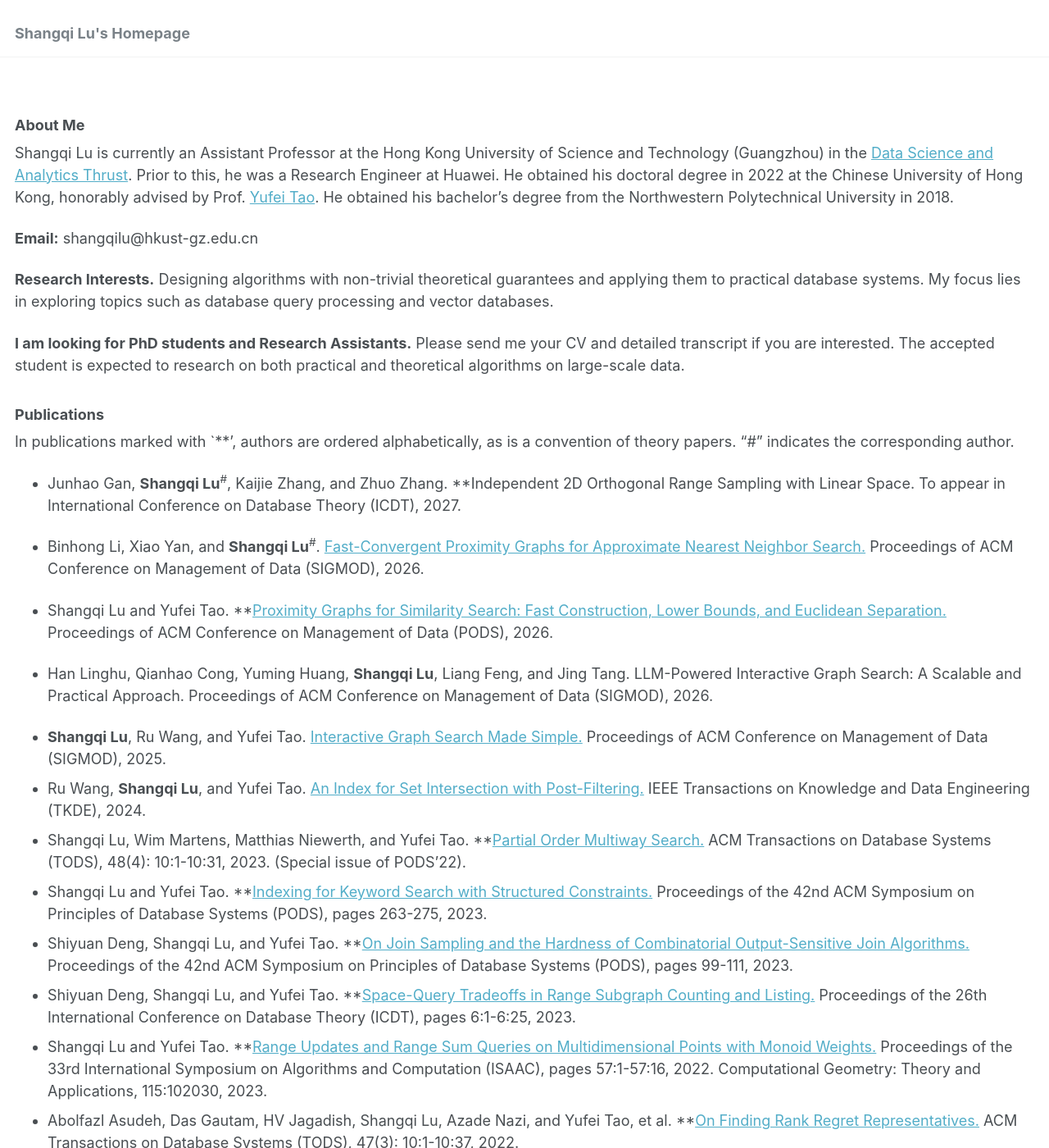
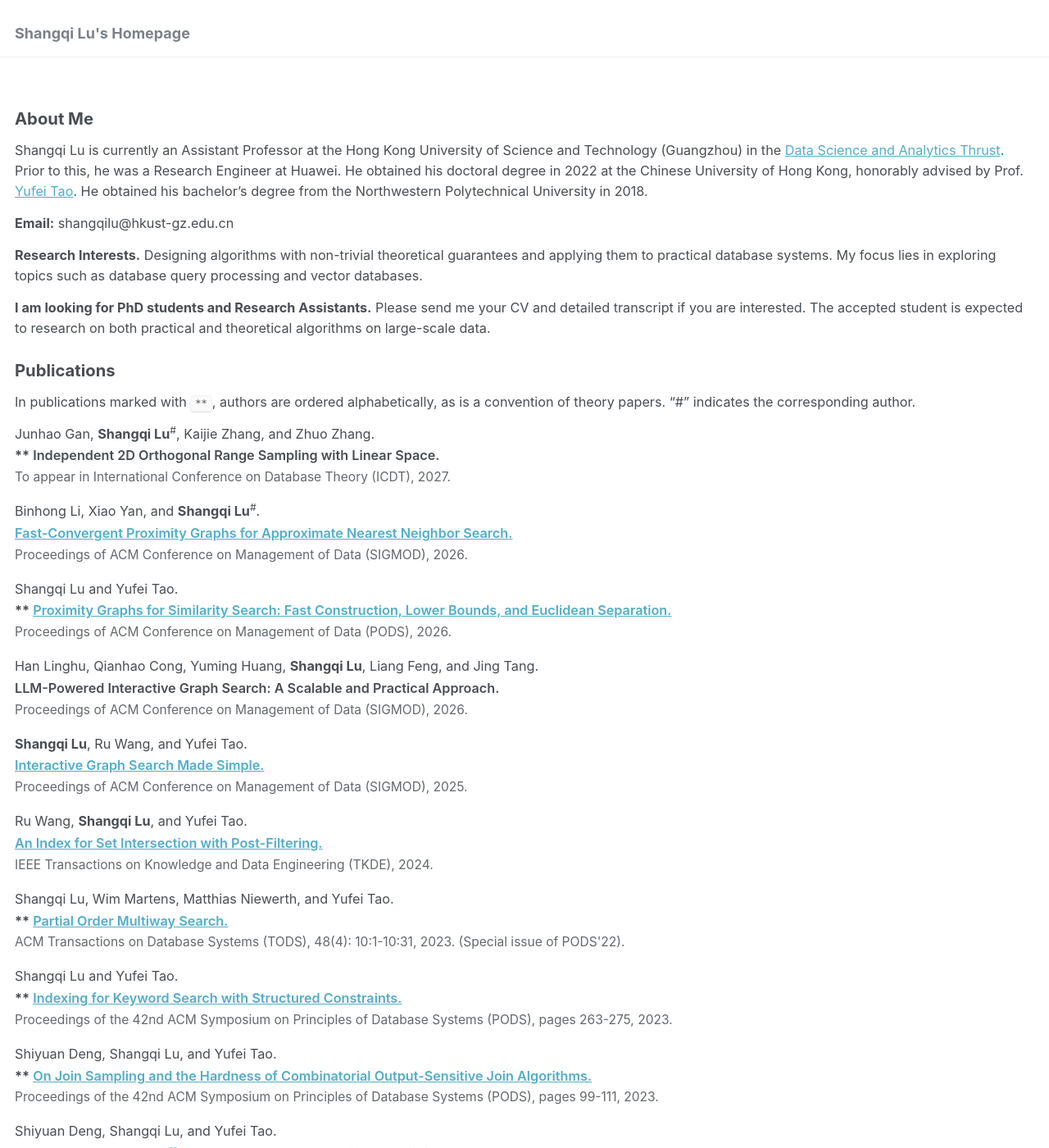
Before and after one commit to shangqilu/shangqilu.github.io, a Jekyll site: the page built from _pages/about.md, in a window 1280 px wide and 1400 px high. Shown: the whole window at 82% size. Built offline with Jekyll 4.4.1, drawn with Linux system fonts in a browser that asks for light colours; some of the changed text lies outside the part shown.

Commit message:
Update homepage publication layout

```diff
--- a/_pages/about.md
+++ b/_pages/about.md
@@ -12,6 +12,8 @@ redirect_from:
   }
 </style>
 
+<div class="home-content" markdown="1">
+
 ### About Me
 
 Shangqi Lu is currently an Assistant Professor at the Hong Kong University of Science and Technology (Guangzhou) in the [Data Science and Analytics Thrust](https://dsa.hkust-gz.edu.cn/). Prior to this, he was a Research Engineer at Huawei. He obtained his doctoral degree in 2022 at the Chinese University of Hong Kong, honorably advised by Prof. [Yufei Tao](https://www.cse.cuhk.edu.hk/~taoyf/). He obtained his bachelor's degree from the Northwestern Polytechnical University in 2018.
@@ -25,27 +27,97 @@ Shangqi Lu is currently an Assistant Professor at the Hong Kong University of Sc
 
 ### Publications
 
-In publications marked with `**', authors are ordered alphabetically, as is a convention of theory papers. "#" indicates the corresponding author.
+In publications marked with `**`, authors are ordered alphabetically, as is a convention of theory papers. "#" indicates the corresponding author.
 
-- Junhao Gan, **Shangqi Lu**<sup>#</sup>, Kaijie Zhang, and Zhuo Zhang. **Independent 2D Orthogonal Range Sampling with Linear Space. To appear in International Conference on Database Theory (ICDT), 2027.
+<div class="pub-item">
+  <div class="pub-authors">Junhao Gan, <strong>Shangqi Lu</strong><sup>#</sup>, Kaijie Zhang, and Zhuo Zhang.</div>
+  <div class="pub-title"><span class="pub-marker">**</span> Independent 2D Orthogonal Range Sampling with Linear Space.</div>
+  <div class="pub-venue">To appear in International Conference on Database Theory (ICDT), 2027.</div>
+</div>
 
-- Binhong Li, Xiao Yan, and **Shangqi Lu**<sup>#</sup>. [Fast-Convergent Proximity Graphs for Approximate Nearest Neighbor Search.](http://shangqilu.github.io/files/mypapers/sigmod26.pdf) Proceedings of ACM Conference on Management of Data (SIGMOD), 2026.
+<div class="pub-item">
+  <div class="pub-authors">Binhong Li, Xiao Yan, and <strong>Shangqi Lu</strong><sup>#</sup>.</div>
+  <div class="pub-title"><a href="http://shangqilu.github.io/files/mypapers/sigmod26.pdf">Fast-Convergent Proximity Graphs for Approximate Nearest Neighbor Search.</a></div>
+  <div class="pub-venue">Proceedings of ACM Conference on Management of Data (SIGMOD), 2026.</div>
+</div>
 
-- Shangqi Lu and Yufei Tao. **[Proximity Graphs for Similarity Search: Fast Construction, Lower Bounds, and Euclidean Separation.](http://shangqilu.github.io/files/mypapers/pods26.pdf) Proceedings of ACM Conference on Management of Data (PODS), 2026.
+<div class="pub-item">
+  <div class="pub-authors">Shangqi Lu and Yufei Tao.</div>
+  <div class="pub-title"><span class="pub-marker">**</span> <a href="http://shangqilu.github.io/files/mypapers/pods26.pdf">Proximity Graphs for Similarity Search: Fast Construction, Lower Bounds, and Euclidean Separation.</a></div>
+  <div class="pub-venue">Proceedings of ACM Conference on Management of Data (PODS), 2026.</div>
+</div>
 
-- Han Linghu, Qianhao Cong, Yuming Huang, **Shangqi Lu**, Liang Feng, and Jing Tang. LLM-Powered Interactive Graph Search: A Scalable and Practical Approach. Proceedings of ACM Conference on Management of Data (SIGMOD), 2026.
+<div class="pub-item">
+  <div class="pub-authors">Han Linghu, Qianhao Cong, Yuming Huang, <strong>Shangqi Lu</strong>, Liang Feng, and Jing Tang.</div>
+  <div class="pub-title">LLM-Powered Interactive Graph Search: A Scalable and Practical Approach.</div>
+  <div class="pub-venue">Proceedings of ACM Conference on Management of Data (SIGMOD), 2026.</div>
+</div>
 
-- **Shangqi Lu**, Ru Wang, and Yufei Tao. [Interactive Graph Search Made Simple.](http://shangqilu.github.io/files/mypapers/sigmod25.pdf) Proceedings of ACM Conference on Management of Data (SIGMOD), 2025.
-- Ru Wang, **Shangqi Lu**, and Yufei Tao. [An Index for Set Intersection with Post-Filtering.](http://shangqilu.github.io/files/mypapers/tkde24.pdf) IEEE Transactions on Knowledge and Data Engineering (TKDE), 2024.
-- Shangqi Lu, Wim Martens, Matthias Niewerth, and Yufei Tao. **[Partial Order Multiway Search.](http://shangqilu.github.io/files/mypapers/tods23.pdf) ACM Transactions on Database Systems (TODS), 48(4): 10:1-10:31, 2023. (Special issue of PODS'22).
-- Shangqi Lu and Yufei Tao. **[Indexing for Keyword Search with Structured Constraints.](http://shangqilu.github.io/files/mypapers/pods23-kwgeo.pdf) Proceedings of the 42nd ACM Symposium on Principles of Database Systems (PODS), pages 263-275, 2023.
-- Shiyuan Deng, Shangqi Lu, and Yufei Tao. **[On Join Sampling and the Hardness of Combinatorial Output-Sensitive Join Algorithms.](http://shangqilu.github.io/files/mypapers/pods23-jsamp.pdf) Proceedings of the 42nd ACM Symposium on Principles of Database Systems (PODS), pages 99-111, 2023.
-- Shiyuan Deng, Shangqi Lu, and Yufei Tao. **[Space-Query Tradeoffs in Range Subgraph Counting and Listing.](http://shangqilu.github.io/files/mypapers/icdt23-range-graph.pdf) Proceedings of the 26th International Conference on Database Theory (ICDT), pages 6:1-6:25, 2023.
-- Shangqi Lu and Yufei Tao. **[Range Updates and Range Sum Queries on Multidimensional Points with Monoid Weights.](http://shangqilu.github.io/files/mypapers/comgeo23.pdf) Proceedings of the 33rd International Symposium on Algorithms and Computation (ISAAC), pages 57:1-57:16, 2022. Computational Geometry: Theory and Applications, 115:102030, 2023.
-- Abolfazl Asudeh, Das Gautam, HV Jagadish, Shangqi Lu, Azade Nazi, and Yufei Tao, et al. **[On Finding Rank Regret Representatives.](http://shangqilu.github.io/files/mypapers/tods22.pdf) ACM Transactions on Database Systems (TODS), 47(3): 10:1-10:37, 2022.
-- Shangqi Lu, Wim Martens, Matthias Niewerth, and Yufei Tao. **[Optimal Algorithms for Multiway Search on Partial Orders.](http://shangqilu.github.io/files/mypapers/pods22-igs.pdf) Proceedings of the 41st ACM Symposium on Principles of Database Systems (PODS), pages 175-187, 2022 (ACM SIGMOD Research Highlight Award 2023).
-- Shangqi Lu and Yufei Tao. **[Towards Optimal Dynamic Indexes for Approximate (and Exact) Triangle Counting.](http://shangqilu.github.io/files/mypapers/icdt21.pdf) Proceedings of the 24th International Conference on Database Theory (ICDT), pages 6:1-6:23, 2021.
-- Yufei Tao and **Shangqi Lu.** [From Online to Non-i.i.d. Batch Learning.](http://shangqilu.github.io/files/mypapers/kdd20.pdf) Proceedings of the 26th ACM International Conference On Knowledge Discovery and Data Mining (SIGKDD), pages 328-337, 2020.
+<div class="pub-item">
+  <div class="pub-authors"><strong>Shangqi Lu</strong>, Ru Wang, and Yufei Tao.</div>
+  <div class="pub-title"><a href="http://shangqilu.github.io/files/mypapers/sigmod25.pdf">Interactive Graph Search Made Simple.</a></div>
+  <div class="pub-venue">Proceedings of ACM Conference on Management of Data (SIGMOD), 2025.</div>
+</div>
+
+<div class="pub-item">
+  <div class="pub-authors">Ru Wang, <strong>Shangqi Lu</strong>, and Yufei Tao.</div>
+  <div class="pub-title"><a href="http://shangqilu.github.io/files/mypapers/tkde24.pdf">An Index for Set Intersection with Post-Filtering.</a></div>
+  <div class="pub-venue">IEEE Transactions on Knowledge and Data Engineering (TKDE), 2024.</div>
+</div>
+
+<div class="pub-item">
+  <div class="pub-authors">Shangqi Lu, Wim Martens, Matthias Niewerth, and Yufei Tao.</div>
+  <div class="pub-title"><span class="pub-marker">**</span> <a href="http://shangqilu.github.io/files/mypapers/tods23.pdf">Partial Order Multiway Search.</a></div>
+  <div class="pub-venue">ACM Transactions on Database Systems (TODS), 48(4): 10:1-10:31, 2023. (Special issue of PODS'22).</div>
+</div>
+
+<div class="pub-item">
+  <div class="pub-authors">Shangqi Lu and Yufei Tao.</div>
+  <div class="pub-title"><span class="pub-marker">**</span> <a href="http://shangqilu.github.io/files/mypapers/pods23-kwgeo.pdf">Indexing for Keyword Search with Structured Constraints.</a></div>
+  <div class="pub-venue">Proceedings of the 42nd ACM Symposium on Principles of Database Systems (PODS), pages 263-275, 2023.</div>
+</div>
+
+<div class="pub-item">
+  <div class="pub-authors">Shiyuan Deng, Shangqi Lu, and Yufei Tao.</div>
+  <div class="pub-title"><span class="pub-marker">**</span> <a href="http://shangqilu.github.io/files/mypapers/pods23-jsamp.pdf">On Join Sampling and the Hardness of Combinatorial Output-Sensitive Join Algorithms.</a></div>
+  <div class="pub-venue">Proceedings of the 42nd ACM Symposium on Principles of Database Systems (PODS), pages 99-111, 2023.</div>
+</div>
+
+<div class="pub-item">
+  <div class="pub-authors">Shiyuan Deng, Shangqi Lu, and Yufei Tao.</div>
+  <div class="pub-title"><span class="pub-marker">**</span> <a href="http://shangqilu.github.io/files/mypapers/icdt23-range-graph.pdf">Space-Query Tradeoffs in Range Subgraph Counting and Listing.</a></div>
+  <div class="pub-venue">Proceedings of the 26th International Conference on Database Theory (ICDT), pages 6:1-6:25, 2023.</div>
+</div>
+
+<div class="pub-item">
+  <div class="pub-authors">Shangqi Lu and Yufei Tao.</div>
+  <div class="pub-title"><span class="pub-marker">**</span> <a href="http://shangqilu.github.io/files/mypapers/comgeo23.pdf">Range Updates and Range Sum Queries on Multidimensional Points with Monoid Weights.</a></div>
+  <div class="pub-venue">Proceedings of the 33rd International Symposium on Algorithms and Computation (ISAAC), pages 57:1-57:16, 2022. Computational Geometry: Theory and Applications, 115:102030, 2023.</div>
+</div>
+
+<div class="pub-item">
+  <div class="pub-authors">Abolfazl Asudeh, Das Gautam, HV Jagadish, Shangqi Lu, Azade Nazi, and Yufei Tao, et al.</div>
+  <div class="pub-title"><span class="pub-marker">**</span> <a href="http://shangqilu.github.io/files/mypapers/tods22.pdf">On Finding Rank Regret Representatives.</a></div>
+  <div class="pub-venue">ACM Transactions on Database Systems (TODS), 47(3): 10:1-10:37, 2022.</div>
+</div>
+
+<div class="pub-item">
+  <div class="pub-authors">Shangqi Lu, Wim Martens, Matthias Niewerth, and Yufei Tao.</div>
+  <div class="pub-title"><span class="pub-marker">**</span> <a href="http://shangqilu.github.io/files/mypapers/pods22-igs.pdf">Optimal Algorithms for Multiway Search on Partial Orders.</a></div>
+  <div class="pub-venue">Proceedings of the 41st ACM Symposium on Principles of Database Systems (PODS), pages 175-187, 2022 (ACM SIGMOD Research Highlight Award 2023).</div>
+</div>
+
+<div class="pub-item">
+  <div class="pub-authors">Shangqi Lu and Yufei Tao.</div>
+  <div class="pub-title"><span class="pub-marker">**</span> <a href="http://shangqilu.github.io/files/mypapers/icdt21.pdf">Towards Optimal Dynamic Indexes for Approximate (and Exact) Triangle Counting.</a></div>
+  <div class="pub-venue">Proceedings of the 24th International Conference on Database Theory (ICDT), pages 6:1-6:23, 2021.</div>
+</div>
+
+<div class="pub-item">
+  <div class="pub-authors">Yufei Tao and <strong>Shangqi Lu</strong>.</div>
+  <div class="pub-title"><a href="http://shangqilu.github.io/files/mypapers/kdd20.pdf">From Online to Non-i.i.d. Batch Learning.</a></div>
+  <div class="pub-venue">Proceedings of the 26th ACM International Conference On Knowledge Discovery and Data Mining (SIGKDD), pages 328-337, 2020.</div>
+</div>
 
 ### Awards
 
@@ -72,3 +144,5 @@ In publications marked with `**', authors are ordered alphabetically, as is a co
 - ACM TODS Reviewers Board Member
 - PC Member of ICDE 2026
 - PC Member of SIGMOD 2027
+
+</div>
--- a/_sass/_page.scss
+++ b/_sass/_page.scss
@@ -105,6 +105,48 @@
     margin-top: -1.5em;
     padding-left: 1.25rem;
   }
+}
+
+.home-content {
+  font-size: 0.9rem;
+  line-height: 1.55;
+
+  h3 {
+    margin-top: 1.35em;
+    margin-bottom: 0.65em;
+    font-size: 1.25em;
+  }
+
+  p {
+    margin-bottom: 0.85em;
+  }
+
+  ul {
+    margin-top: 0.35em;
+  }
+}
+
+.pub-item {
+  margin: 0 0 1.05em;
+}
+
+.pub-authors,
+.pub-title,
+.pub-venue {
+  margin: 0.1em 0;
+}
+
+.pub-title {
+  font-weight: 600;
+}
+
+.pub-venue {
+  color: mix(#fff, $text-color, 15%);
+  font-size: 0.96em;
+}
+
+.pub-marker {
+  font-weight: 700;
 }
 
 .page__hero {
```
